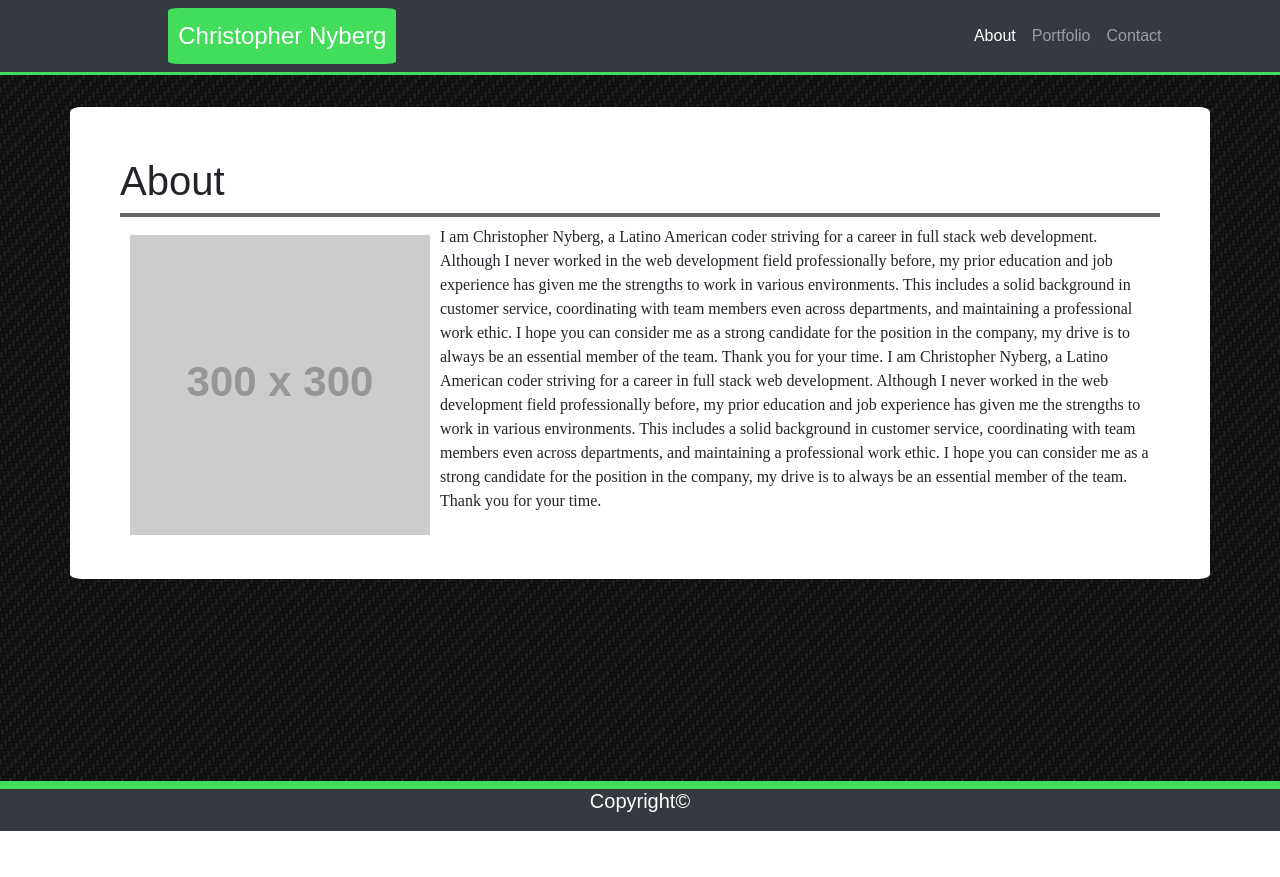
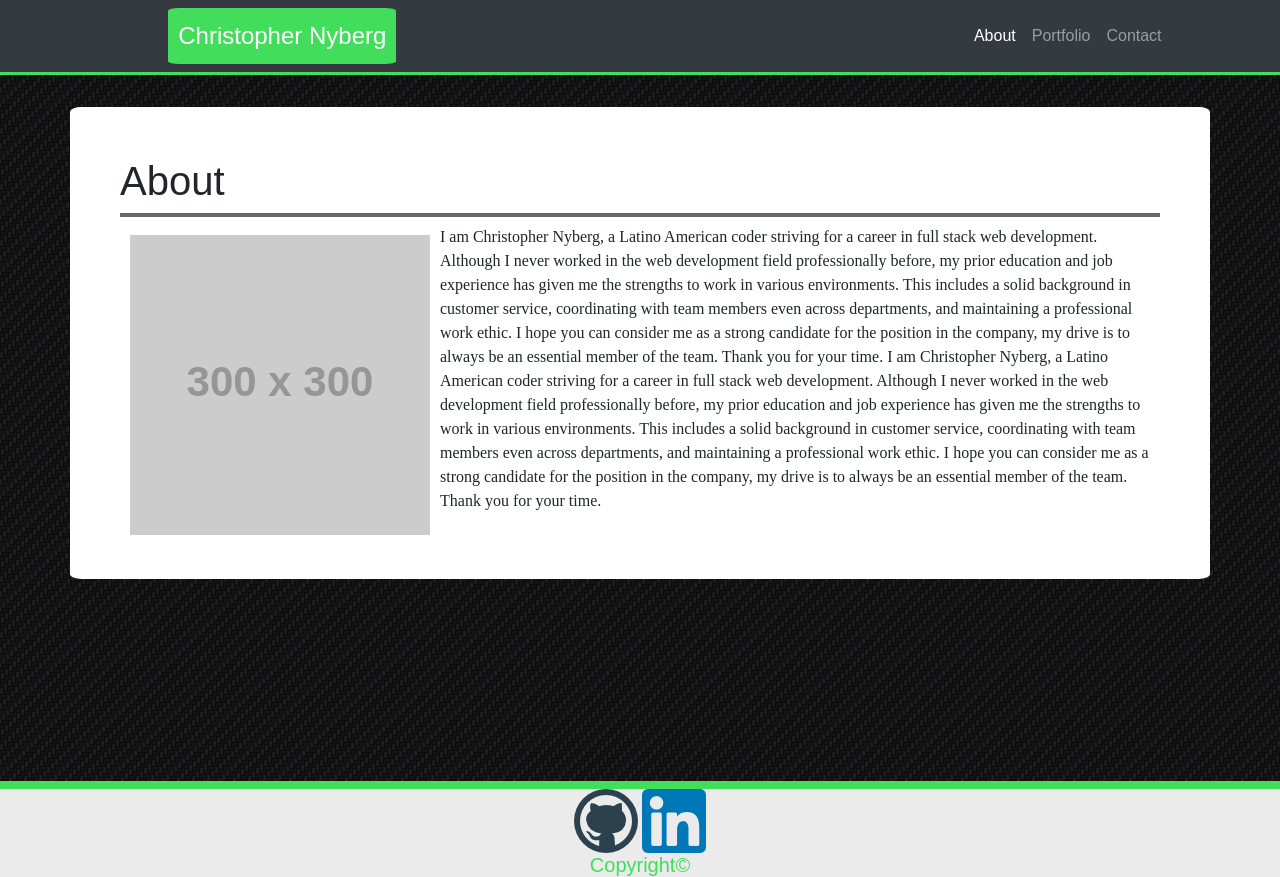
Before and after one commit to crnyberg91/Bootstrap-Portfolio, a plain HTML site: page index.html in a window 1280 px wide. Before the commit the page ends 831 px from the top, so only its background shows below. Drawn offline with nearby package versions, Linux system fonts and the light colour scheme; placeholder pictures from the web are drawn by us; a web font is replaced by a local one.

Commit message:
added linkedIn and gitHub links /w logos

```diff
--- a/assets/css/style.css
+++ b/assets/css/style.css
@@ -26,6 +26,10 @@ body {
     padding: 10px;
 }
 
+img #githubIMG {
+    height: 20%;
+}
+
 .header-row {
     border-bottom: .3rem solid #666666;
     margin-bottom: .5rem;
@@ -37,6 +41,7 @@ body {
     background: #ffffff;
     padding: 50px;
     border-radius: 1%;
+
 }
 
 .navbar-nav {
@@ -79,11 +84,11 @@ body {
 footer {
     clear: both;
     position: relative;
-    background-color: #343a40;;
-    color: #ffffff;
+    background-color: #ebebeb;;
+    color: #41dd5b;
     border-top: 8px solid #41dd5b;
     width: 100%;
-    height: 50px;
+    height: 100%;
     top: 77px;
     text-align: center;
 }
--- a/index.html
+++ b/index.html
@@ -8,7 +8,7 @@
 			integrity="sha384-ggOyR0iXCbMQv3Xipma34MD+dH/1fQ784/j6cY/iJTQUOhcWr7x9JvoRxT2MZw1T"
 			crossorigin="anonymous"
 		/>
-    <link rel="stylesheet" href="assets/css/style.css" type="text/css" />
+		<link rel="stylesheet" href="assets/css/style.css" type="text/css" />
 
 		<meta charset="UTF-8" />
 		<meta name="viewport" content="width=device-width, initial-scale=1.0" />
@@ -44,26 +44,31 @@
 				</ul>
 			</div>
 		</nav>
-		<div class="container">
-		</div>
+		<div class="container"></div>
 		<footer class="about-footer">
+			<a target="_blank" href="https://github.com/crnyberg91">
+				<img id="githubIMG" src="assets/images/github.png" />
+			</a>
+			<a target="_blank" href="https://www.linkedin.com/in/christopher-nyberg-099350115/">
+				<img id="githubIMG" src="assets/images/linkedin.png" />
+			</a>
 			<h5>Copyright©</h5>
 		</footer>
 		<script
 			src="https://code.jquery.com/jquery-3.3.1.slim.min.js"
 			integrity="sha384-q8i/X+965DzO0rT7abK41JStQIAqVgRVzpbzo5smXKp4YfRvH+8abtTE1Pi6jizo"
-      crossorigin="anonymous">
-      </script>
+			crossorigin="anonymous"
+		></script>
 		<script
 			src="https://cdnjs.cloudflare.com/ajax/libs/popper.js/1.14.7/umd/popper.min.js"
 			integrity="sha384-UO2eT0CpHqdSJQ6hJty5KVphtPhzWj9WO1clHTMGa3JDZwrnQq4sF86dIHNDz0W1"
-      crossorigin="anonymous">
-      </script>
+			crossorigin="anonymous"
+		></script>
 		<script
 			src="https://stackpath.bootstrapcdn.com/bootstrap/4.3.1/js/bootstrap.min.js"
 			integrity="sha384-JjSmVgyd0p3pXB1rRibZUAYoIIy6OrQ6VrjIEaFf/nJGzIxFDsf4x0xIM+B07jRM"
-      crossorigin="anonymous">
-      </script>
-    <script src="assets/js/app.js"></script>
+			crossorigin="anonymous"
+		></script>
+		<script src="assets/js/app.js"></script>
 	</body>
 </html>
```
Also changed, not shown: assets/images/github.png (added), assets/images/linkedin.png (added).
